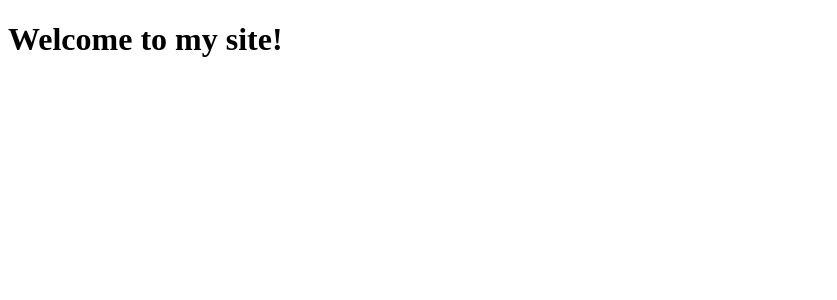
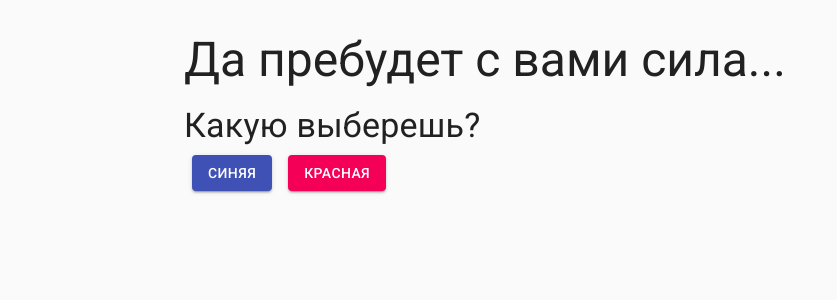
Before and after one commit to i-koptev/ik-site, a Next.js app: page / in a window 1280 px wide. Shown: the top 300 px of the page, without its empty margins (0-837 px from the left). Built offline with nearby package versions, Linux system fonts and the light colour scheme.

Commit message:
Added support for Typescript and Material-UI

```diff
--- a/pages/_app.js
+++ /dev/null
@@ -1,5 +0,0 @@
-function MyApp({ Component, pageProps }) {
-    return <Component {...pageProps} />
-}
-
-export default MyApp
--- /dev/null
+++ b/pages/_app.tsx
@@ -0,0 +1,36 @@
+import React from "react"
+import Head from "next/head"
+import { AppProps } from "next/app"
+
+import { ThemeProvider } from "@material-ui/core/styles"
+import CssBaseline from "@material-ui/core/CssBaseline"
+import theme from "../theme"
+
+export default function MyApp(props: AppProps) {
+    const { Component, pageProps } = props
+
+    React.useEffect(() => {
+        // Remove the server-side injected CSS.
+        const jssStyles = document.querySelector("#jss-server-side")
+        if (jssStyles) {
+            jssStyles.parentElement!.removeChild(jssStyles)
+        }
+    }, [])
+
+    return (
+        <React.Fragment>
+            <Head>
+                <title>My page</title>
+                <meta
+                    name="viewport"
+                    content="minimum-scale=1, initial-scale=1, width=device-width"
+                />
+            </Head>
+            <ThemeProvider theme={theme}>
+                {/* CssBaseline kickstart an elegant, consistent, and simple baseline to build upon. */}
+                <CssBaseline />
+                <Component {...pageProps} />
+            </ThemeProvider>
+        </React.Fragment>
+    )
+}
--- /dev/null
+++ b/pages/_document.tsx
@@ -0,0 +1,74 @@
+import React from "react"
+import Document, { Html, Head, Main, NextScript } from "next/document"
+import { ServerStyleSheets } from "@material-ui/core/styles"
+import theme from "../theme"
+
+export default class MyDocument extends Document {
+    render() {
+        return (
+            <Html lang="en">
+                <Head>
+                    {/* PWA primary color */}
+                    <meta
+                        name="theme-color"
+                        content={theme.palette.primary.main}
+                    />
+                    <link
+                        rel="stylesheet"
+                        href="https://fonts.googleapis.com/css?family=Roboto:300,400,500,700&display=swap"
+                    />
+                </Head>
+                <body>
+                    <Main />
+                    <NextScript />
+                </body>
+            </Html>
+        )
+    }
+}
+
+// `getInitialProps` belongs to `_document` (instead of `_app`),
+// it's compatible with server-side generation (SSG).
+MyDocument.getInitialProps = async (ctx) => {
+    // Resolution order
+    //
+    // On the server:
+    // 1. app.getInitialProps
+    // 2. page.getInitialProps
+    // 3. document.getInitialProps
+    // 4. app.render
+    // 5. page.render
+    // 6. document.render
+    //
+    // On the server with error:
+    // 1. document.getInitialProps
+    // 2. app.render
+    // 3. page.render
+    // 4. document.render
+    //
+    // On the client
+    // 1. app.getInitialProps
+    // 2. page.getInitialProps
+    // 3. app.render
+    // 4. page.render
+
+    // Render app and page and get the context of the page with collected side effects.
+    const sheets = new ServerStyleSheets()
+    const originalRenderPage = ctx.renderPage
+
+    ctx.renderPage = () =>
+        originalRenderPage({
+            enhanceApp: (App) => (props) => sheets.collect(<App {...props} />),
+        })
+
+    const initialProps = await Document.getInitialProps(ctx)
+
+    return {
+        ...initialProps,
+        // Styles fragment is rendered after the app and page rendering finish.
+        styles: [
+            ...React.Children.toArray(initialProps.styles),
+            sheets.getStyleElement(),
+        ],
+    }
+}
--- a/pages/index.js
+++ /dev/null
@@ -1,16 +0,0 @@
-import Head from "next/head"
-
-export default function Home() {
-    return (
-        <div>
-            <Head>
-                <title>Create Next App</title>
-                <link rel="icon" href="/favicon.ico" />
-            </Head>
-
-            <main>
-                <h1>Welcome to my site!</h1>
-            </main>
-        </div>
-    )
-}
--- /dev/null
+++ b/pages/index.tsx
@@ -0,0 +1,56 @@
+import Link from "next/link"
+import Head from "next/head"
+
+import { makeStyles, createStyles, Theme } from "@material-ui/core/styles"
+import Container from "@material-ui/core/Container"
+import Typography from "@material-ui/core/Typography"
+import Box from "@material-ui/core/Box"
+import Button from "@material-ui/core/Button"
+
+const useStyles = makeStyles((theme: Theme) =>
+    createStyles({
+        root: {
+            "& > *": {
+                margin: theme.spacing(1),
+            },
+        },
+        button: {
+            margin: theme.spacing(1),
+        },
+    })
+)
+
+export default function IndexPage() {
+    const classes = useStyles()
+
+    return (
+        <Container maxWidth="md">
+            <Box my={4}>
+                <Head>
+                    <title>Koptef | Всегда...</title>
+                    <link rel="icon" href="/favicon.ico" />
+                </Head>
+                <main>
+                    <Typography variant="h3" component="h1" gutterBottom>
+                        Да пребудет с вами сила...
+                    </Typography>
+                    <Typography variant="h4">Какую выберешь?</Typography>
+                    <Button
+                        variant="contained"
+                        color="primary"
+                        className={classes.button}
+                    >
+                        Синяя
+                    </Button>
+                    <Button
+                        variant="contained"
+                        color="secondary"
+                        className={classes.button}
+                    >
+                        Красная
+                    </Button>
+                </main>
+            </Box>
+        </Container>
+    )
+}
--- /dev/null
+++ b/theme.ts
@@ -0,0 +1,22 @@
+import { createMuiTheme } from "@material-ui/core/styles"
+import red from "@material-ui/core/colors/red"
+
+// Create a theme instance.
+const theme = createMuiTheme({
+    palette: {
+        // primary: {
+        //     main: "#ff3333",
+        // },
+        // secondary: {
+        //     main: "#19857b",
+        // },
+        // error: {
+        //     main: red.A400,
+        // },
+        // background: {
+        //     default: "#fff",
+        // },
+    },
+})
+
+export default theme
```
Also changed, not shown: package.json (+8 -0 lines), tsconfig.json (added, +29 -0 lines), next-env.d.ts (added), 2 other files (tests, documents, lock files or other folders).
